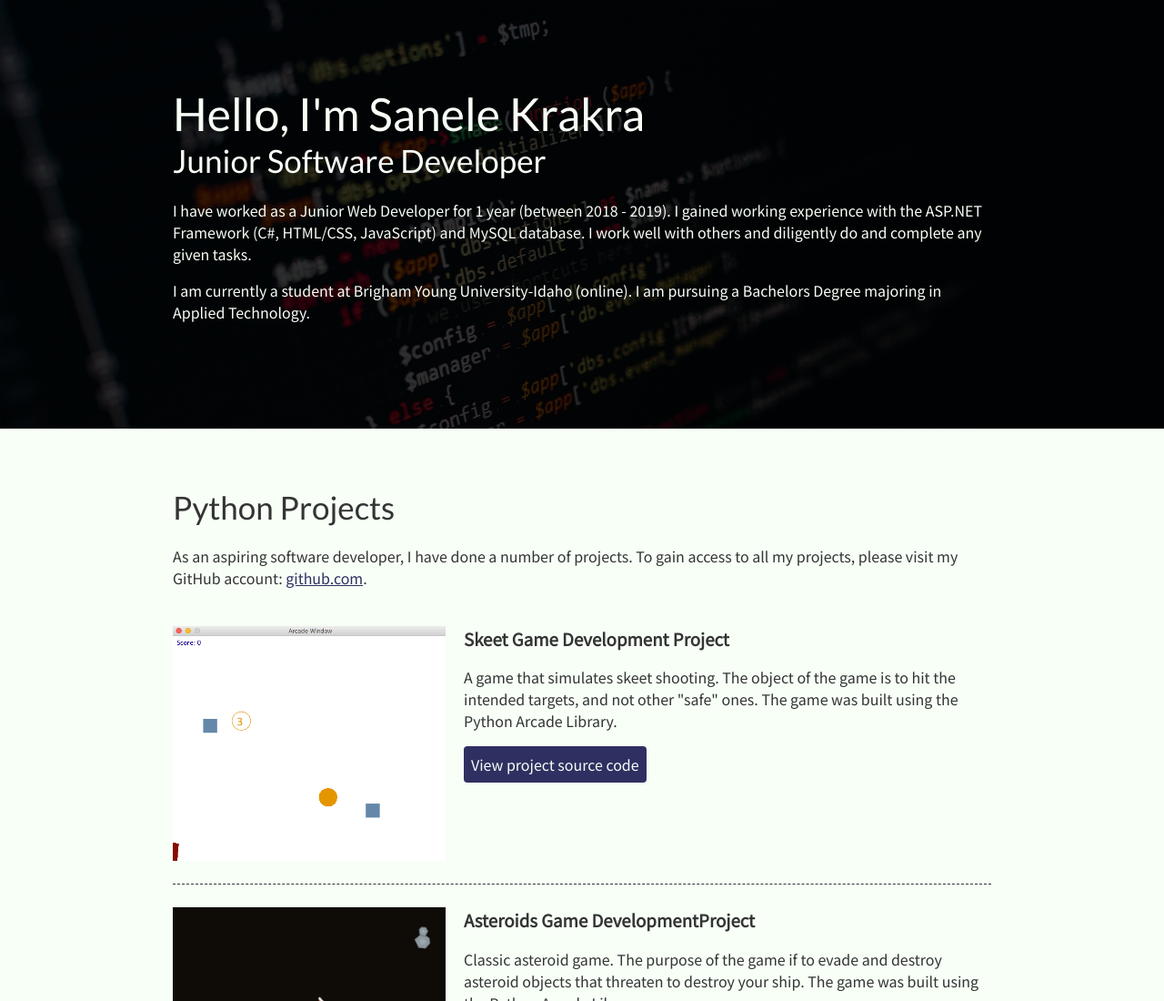
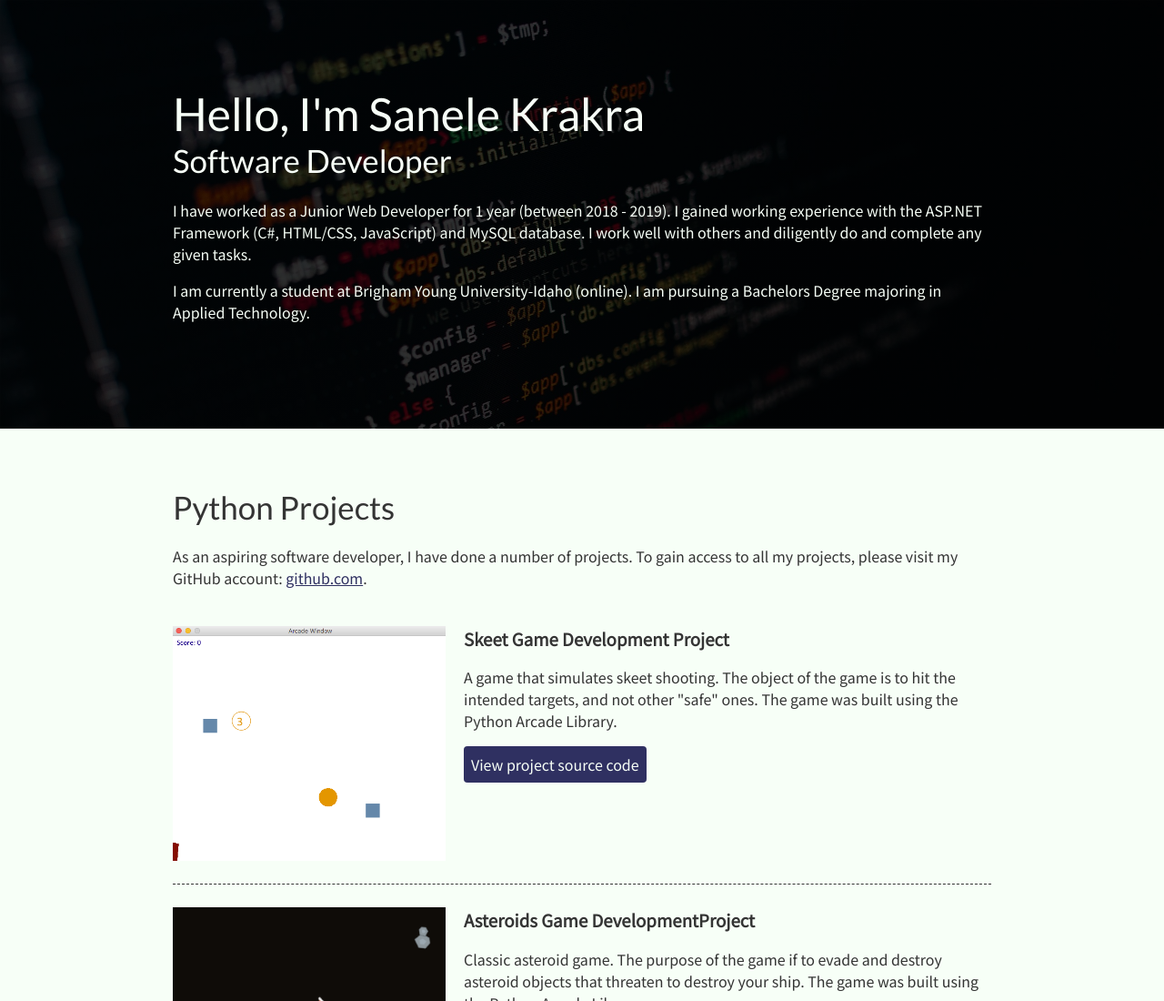
Before and after one commit to sanele23/web-portfolio, a plain HTML site: page index.html in a window 1280 px wide. Shown: the top 1100 px of the page at 91% size. Drawn offline with Linux system fonts and the light colour scheme.

Commit message:
Edited job title

```diff
--- a/index.html
+++ b/index.html
@@ -20,7 +20,7 @@
           <div class="content-wrap">
 
             <h1>Hello, I'm Sanele Krakra</h1>
-            <h2>Junior Software Developer</h2>
+            <h2>Software Developer</h2>
 
             <p>I have worked as a Junior Web Developer for 1 year (between 2018 - 2019). I gained working experience with the ASP.NET Framework (C#, HTML/CSS, JavaScript) and MySQL database. I work well with others and diligently do and complete any given tasks. </p>
             <p>I am currently a student at Brigham Young University-Idaho (online). I am pursuing a Bachelors Degree majoring in Applied Technology.</p>
```
